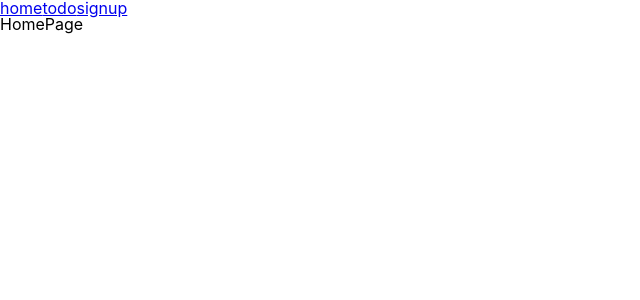
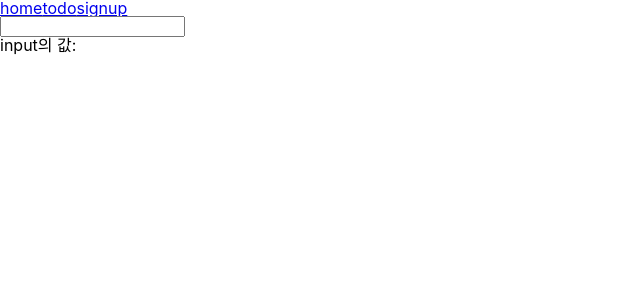
Before and after one commit to dndud2906/study0606, a React (Create React App) app: page / in a window 1280 px wide. Shown: the top 300 px of the page, without its empty margins (0-640 px from the left). Built offline with nearby package versions, Linux system fonts and the light colour scheme.

Commit message:
context api 예제 추가

```diff
--- /dev/null
+++ b/src/components/printer/context.js
@@ -0,0 +1,26 @@
+import React from 'react'
+import { createContext, useState, useContext } from 'react'
+import PropTypes from 'prop-types'
+
+const Context = createContext()
+
+/**
+ * 상위 레벨에서 children 에 state를 주입하기 위한 컴포넌트
+ */
+export function PrinterContextProvider({ children }) {
+  const [value, setValue] = useState('')
+  return (
+    <Context.Provider value={{ value, setValue }}>{children}</Context.Provider>
+  )
+}
+
+/**
+ * 하위 레벨에서 감싸져있는 Context 의 Value를 접근하기 위한 컴포넌트
+ */
+export function usePrinterContext() {
+  return useContext(Context)
+}
+
+PrinterContextProvider.propTypes = {
+  children: PropTypes.element,
+}
--- /dev/null
+++ b/src/components/printer/index.js
@@ -0,0 +1,18 @@
+import React from 'react'
+
+import Left from './left'
+import Right from './right'
+import { PrinterContextProvider } from './context'
+
+function Printer() {
+  return (
+    <div>
+      <PrinterContextProvider>
+        <Left />
+        <Right />
+      </PrinterContextProvider>
+    </div>
+  )
+}
+
+export default Printer
--- /dev/null
+++ b/src/components/printer/left.js
@@ -0,0 +1,18 @@
+import React from 'react'
+
+import { usePrinterContext } from './context'
+
+function Left() {
+  const { setValue } = usePrinterContext()
+  return (
+    <div>
+      <input
+        onChange={(e) => {
+          setValue(e.target.value)
+        }}
+      />
+    </div>
+  )
+}
+
+export default Left
--- /dev/null
+++ b/src/components/printer/right.js
@@ -0,0 +1,10 @@
+import React from 'react'
+
+import { usePrinterContext } from './context'
+
+function Right() {
+  const { value } = usePrinterContext()
+  return <div>input의 값: {value}</div>
+}
+
+export default Right
--- a/src/pages/home.js
+++ b/src/pages/home.js
@@ -1,8 +1,14 @@
 import React from 'react'
 import Container from '../components/shared/container'
 
+import Printer from '../components/printer'
+
 function HomePage() {
-  return <Container>HomePage</Container>
+  return (
+    <Container>
+      <Printer />
+    </Container>
+  )
 }
 
 export default HomePage
```
Also changed, not shown: 1 other file (tests, documents, lock files or other folders).
